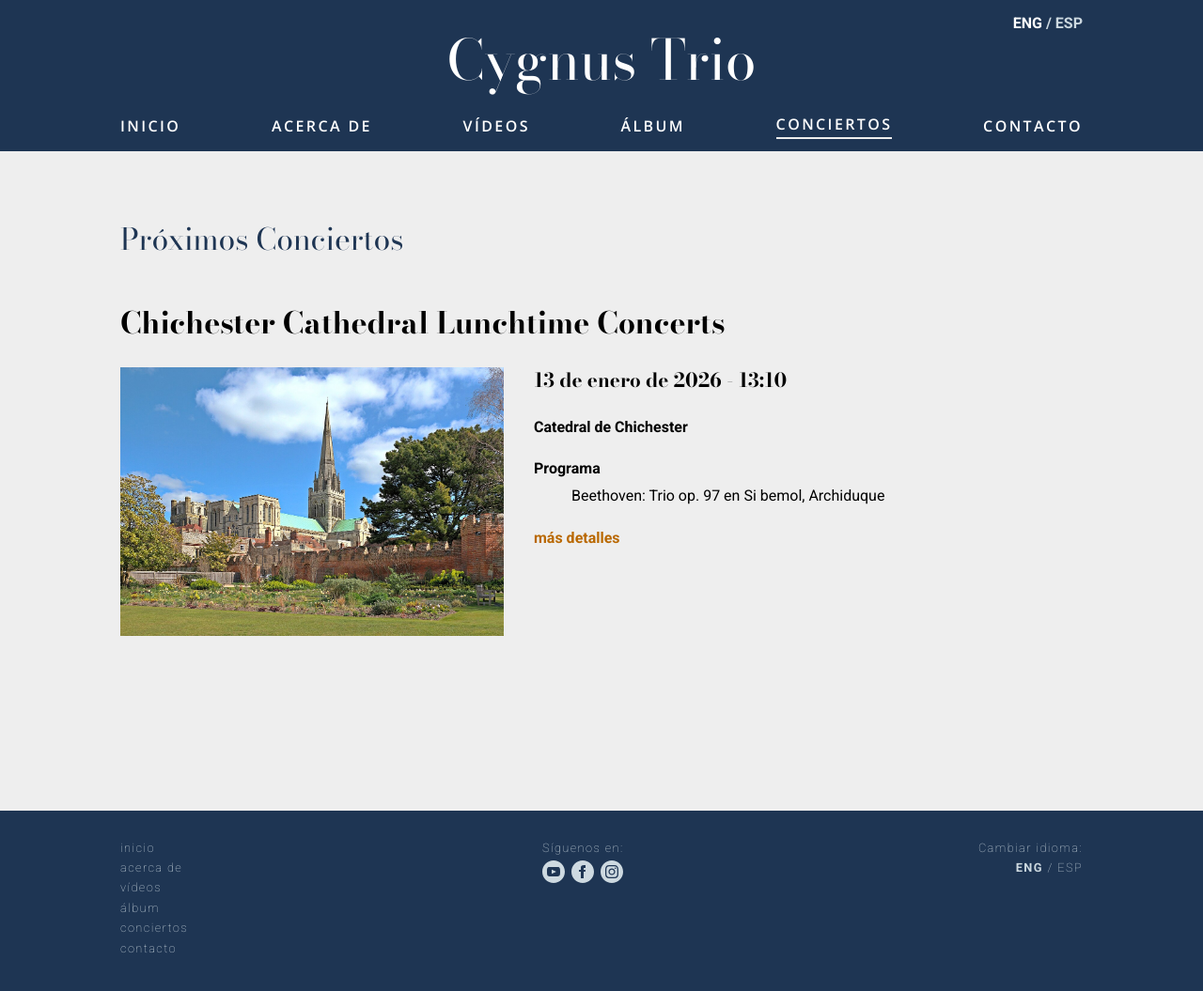
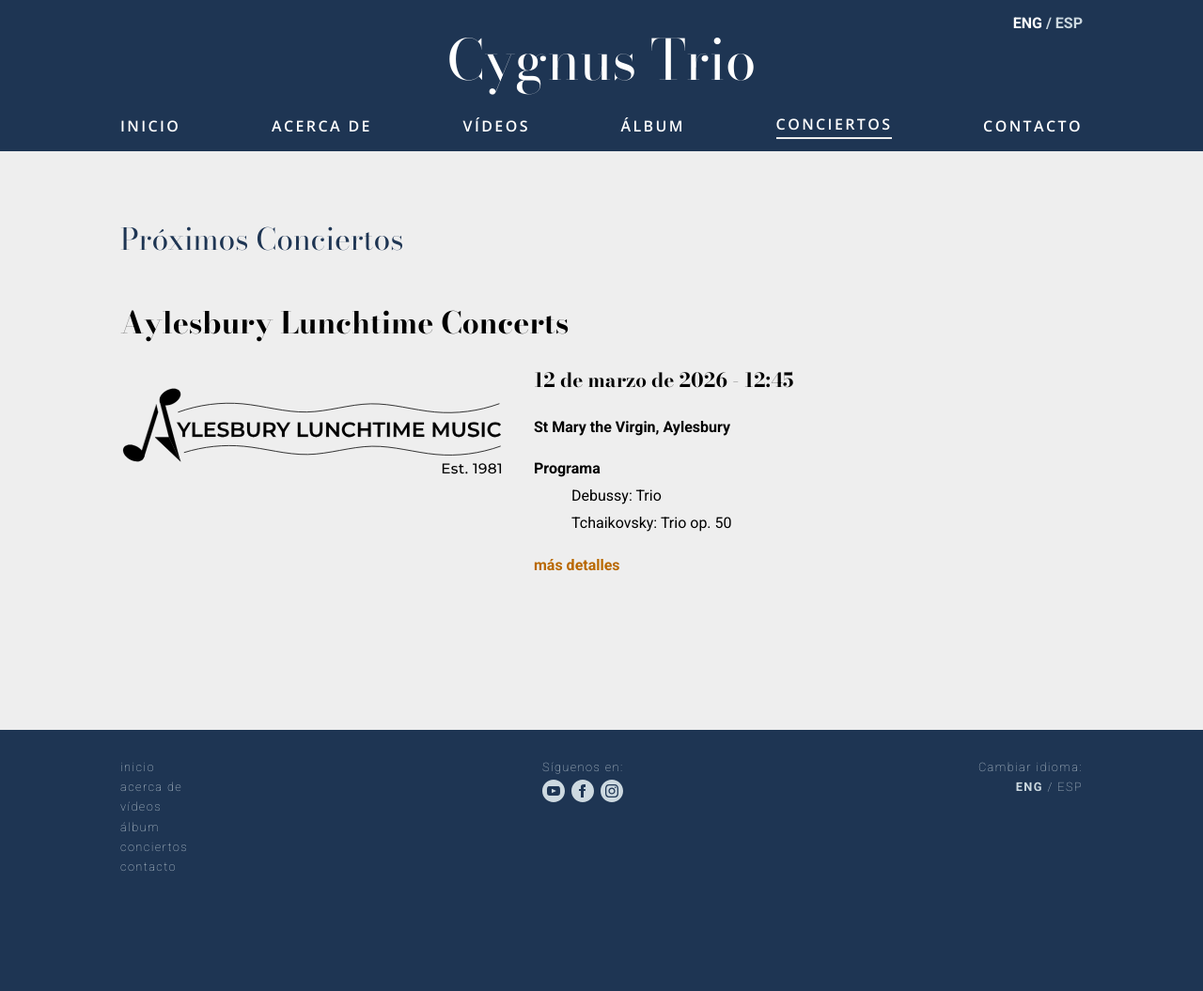
Before and after one commit to javiermontanana/cygnus-trio-website, a Jekyll site: the page built from es/conciertos.html, in a window 1280 px wide. Shown: the whole page at 94% size. Built offline with Jekyll 4.4.1, drawn with Linux system fonts in a browser that asks for light colours; after the commit the page ends 969 px from its top, so only the background shows below that.

Commit message:
concerts

```diff
--- a/_data/past-concerts.yml
+++ b/_data/past-concerts.yml
@@ -1,4 +1,40 @@
 
+
+
+- 2026-01-13-Chichester:
+  title:
+    en: Chichester Cathedral Lunchtime Concerts
+    es: Chichester Cathedral Lunchtime Concerts
+  tagline:
+    en:
+    es:
+  image-path: /images/concerts/chichester-cathedral.jpg
+  date-time:
+    en: 13 January 2026 - 1:10pm
+    es: 13 de enero de 2026 - 13:10
+  venue:
+    name:
+     en: Chichester Cathedral
+     es: Catedral de Chichester
+    address:
+      en:
+      es:
+  programme:
+    en:
+      - "Beethoven: Trio op. 97 in B flat, Archduke"
+    es:
+      - "Beethoven: Trio op. 97 en Si bemol, Archiduque"
+  more-info-link-path: "https://www.chichestercathedral.org.uk/events/lunchtime-concert-cygnus-trio-piano-trio"
+  homepage-title:
+    en: Chichester Cathedral
+    es: Catedral de Chichester
+  homepage-line1:
+    en: 13 January
+    es: 13 de enero
+  homepage-line2:
+    en:
+    es:
+  homepage-more-info-link: true
 
 - 2025-11-16-beethoven3:
   title:
@@ -38,7 +74,7 @@
     es: Tríos op.1 no.3 y Archiduque
   homepage-more-info-link: false
 
-- 2025-11-16-beethoven3:
+- 2025-11-08-berkhamsted:
   title:
     en: "Berkhamsted Music"
     es: "Berkhamsted Music"
--- a/_data/upcoming-concerts.yml
+++ b/_data/upcoming-concerts.yml
@@ -1,3 +1,45 @@
+
+- 2026-03-12-Aylesbury:
+  title:
+    en: Aylesbury Lunchtime Concerts
+    es: Aylesbury Lunchtime Concerts
+  tagline:
+    en:
+    es:
+  image-path: /images/concerts/aylesbury-lunchtime-concerts-logo.svg
+  date-time:
+    en: 12 March 2026 - 12:45
+    es: 12 de marzo de 2026 - 12:45
+  venue:
+    name:
+     en: St Mary the Virgin, Aylesbury
+     es: St Mary the Virgin, Aylesbury
+    address:
+      en:
+      es:
+  programme:
+    en:
+      - "Debussy: Trio"
+      - "Tchaikovsky: Trio op. 50"
+    es:
+      - "Debussy: Trio"
+      - "Tchaikovsky: Trio op. 50"
+  more-info-link-path: https://aylesburylunchtimemusic.co.uk/concerts/2026-03-12/
+  homepage-title:
+    en: Aylesbury Lunchtime Concerts
+    es: Aylesbury Lunchtime Concerts
+  homepage-line1:
+    en: 12 March
+    es: 12 de enero
+  homepage-line2:
+    en: Debussy and Tchaikovsky
+    es: Debussy y Tchaikovsky
+  homepage-more-info-link: true
+
+
+
+
+
 
 
 # - 2025-08-21-harrow:
@@ -44,38 +86,3 @@
 #     en: Beethoven and Mendelssohn
 #     es: Beethoven y Mendelssohn
 #   homepage-more-info-link: false
-
-- 2025-08-22-Goodnestone:
-  title:
-    en: Chichester Cathedral Lunchtime Concerts
-    es: Chichester Cathedral Lunchtime Concerts
-  tagline:
-    en:
-    es:
-  image-path: /images/concerts/chichester-cathedral.jpg
-  date-time:
-    en: 13 January 2026 - 1:10pm
-    es: 13 de enero de 2026 - 13:10
-  venue:
-    name:
-     en: Chichester Cathedral
-     es: Catedral de Chichester
-    address:
-      en:
-      es:
-  programme:
-    en:
-      - "Beethoven: Trio op. 97 in B flat, Archduke"
-    es:
-      - "Beethoven: Trio op. 97 en Si bemol, Archiduque"
-  more-info-link-path: "https://www.chichestercathedral.org.uk/events/lunchtime-concert-cygnus-trio-piano-trio"
-  homepage-title:
-    en: Chichester Cathedral
-    es: Catedral de Chichester
-  homepage-line1:
-    en: 13 January
-    es: 13 de enero
-  homepage-line2:
-    en:
-    es:
-  homepage-more-info-link: true
```
Also changed, not shown: images/concerts/aylesbury-lunchtime-concerts-logo.svg (added).
